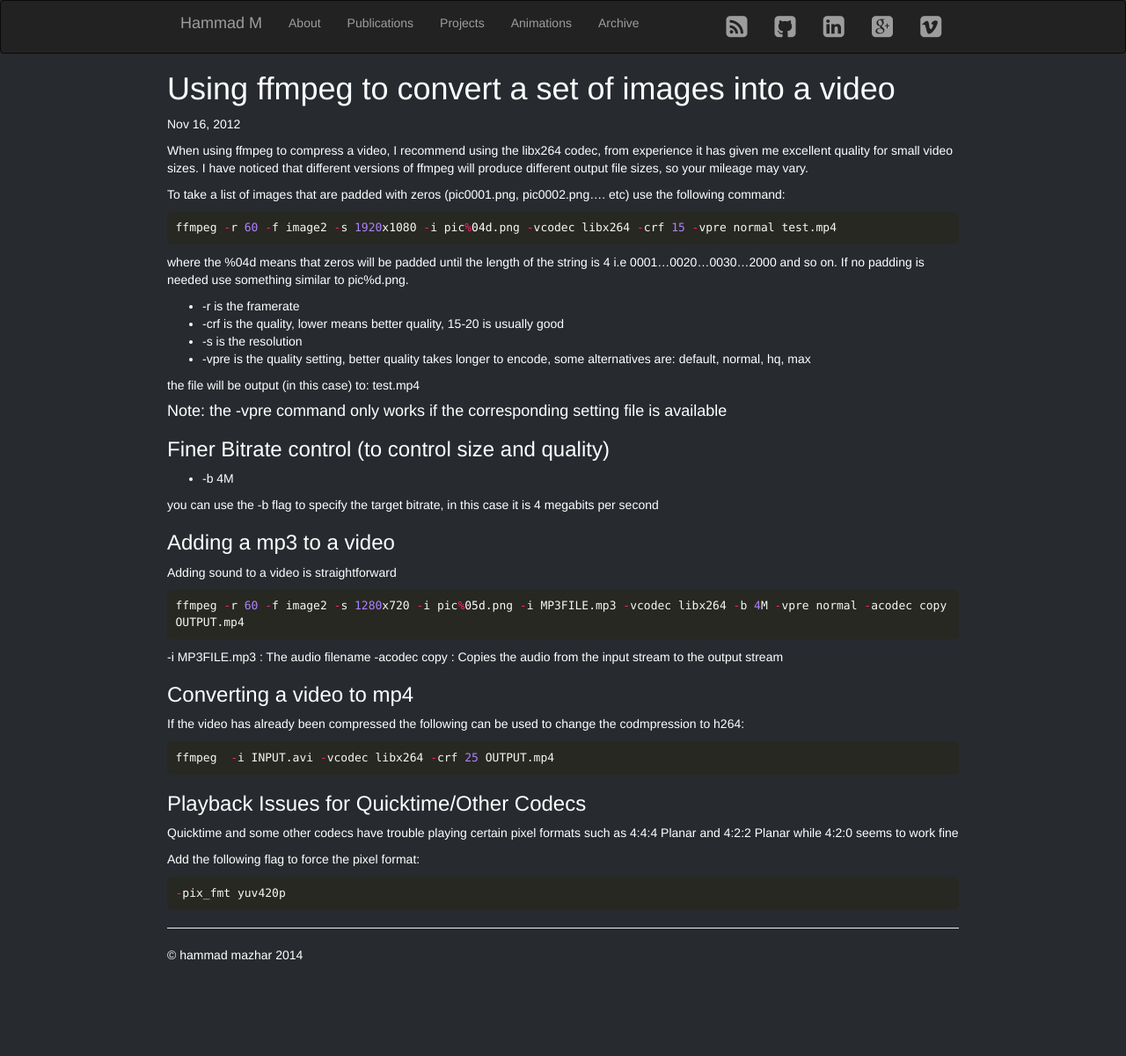
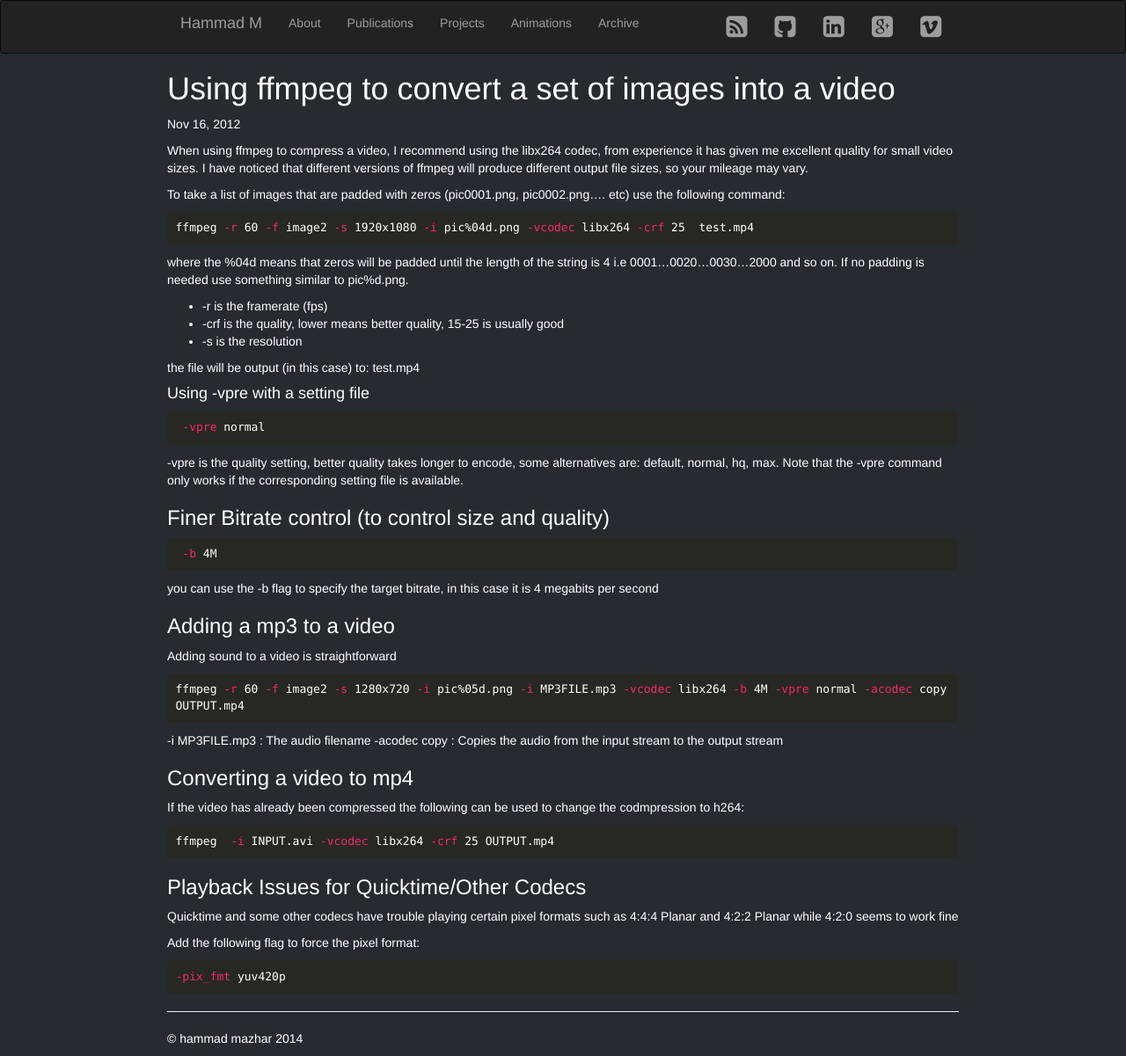
Before and after one commit to hmazhar/hamelot.io, a Jekyll site: the page built from _posts/2012-11-16-using-ffmpeg-to-convert-a-set-of-images-into-a-video.md, in a window 1280 px wide. Shown: the whole page at 88% size. Built offline with Jekyll 4.4.1, drawn with Linux system fonts in a browser that asks for light colours; nearby versions of some CDN libraries; some web fonts are replaced; before the commit the page ends 1106 px from its top, so only the background shows below that.

Commit message:
update post about ffmpeg

```diff
--- a/_posts/2012-11-16-using-ffmpeg-to-convert-a-set-of-images-into-a-video.md
+++ b/_posts/2012-11-16-using-ffmpeg-to-convert-a-set-of-images-into-a-video.md
@@ -10,32 +10,37 @@ tags: [ffmpeg, convert, video, images]
 When using ffmpeg to compress a video, I recommend using the libx264 codec, from experience it has given me excellent quality for small video sizes. I have noticed that different versions of ffmpeg will produce different output file sizes, so your mileage may vary.
 
 To take a list of images that are padded with zeros (pic0001.png, pic0002.png.... etc) use the following command:
-{% highlight c++ %}
-ffmpeg -r 60 -f image2 -s 1920x1080 -i pic%04d.png -vcodec libx264 -crf 15 -vpre normal test.mp4
+{% highlight bash %}
+ffmpeg -r 60 -f image2 -s 1920x1080 -i pic%04d.png -vcodec libx264 -crf 25  test.mp4
 {% endhighlight %}
 
 where the %04d means that zeros will be padded until the length of the string is 4 i.e 0001...0020...0030...2000 and so on. If no padding is needed use something similar to pic%d.png.
 
-*  -r is the framerate
-*  -crf is the quality, lower means better quality, 15-20 is usually good
+*  -r is the framerate (fps)
+*  -crf is the quality, lower means better quality, 15-25 is usually good
 *  -s is the resolution
-*  -vpre is the quality setting, better quality takes longer to encode, some alternatives are: default, normal, hq, max
 
 the file will be output (in this case) to: test.mp4
 
-####Note: the -vpre command only works if the corresponding setting file is available
+#### Using -vpre with a setting file
+
+{% highlight bash %}
+ -vpre normal
+{% endhighlight %}
+
+-vpre is the quality setting, better quality takes longer to encode, some alternatives are: default, normal, hq, max. Note that the -vpre command only works if the corresponding setting file is available.
 
 ###Finer Bitrate control (to control size and quality)
-
-*  -b 4M
-
+{% highlight bash %}
+ -b 4M
+{% endhighlight %}
 you can use the -b flag to specify the target bitrate, in this case it is 4 megabits per second
 
 
 ###Adding a mp3 to a video
 Adding sound to a video is straightforward
 
-{% highlight c++ %}
+{% highlight bash %}
 ffmpeg -r 60 -f image2 -s 1280x720 -i pic%05d.png -i MP3FILE.mp3 -vcodec libx264 -b 4M -vpre normal -acodec copy OUTPUT.mp4
 {% endhighlight %}
 
@@ -45,7 +50,7 @@ ffmpeg -r 60 -f image2 -s 1280x720 -i pic%05d.png -i MP3FILE.mp3 -vcodec libx264
 ###Converting a video to mp4
 If the video has already been compressed the following can be used to change the codmpression to h264:
 
-{% highlight c++ %}
+{% highlight bash %}
 ffmpeg  -i INPUT.avi -vcodec libx264 -crf 25 OUTPUT.mp4
 {% endhighlight %}
 
@@ -56,6 +61,6 @@ Quicktime and some other codecs have trouble playing certain pixel formats such
 
 Add the following flag to force the pixel format:
 
-{% highlight c++ %}
+{% highlight bash %}
 -pix_fmt yuv420p
 {% endhighlight %}
```
Also changed, not shown: other parts of _posts/2012-11-16-using-ffmpeg-to-convert-a-set-of-images-into-a-video.md (+1 -1 lines).
